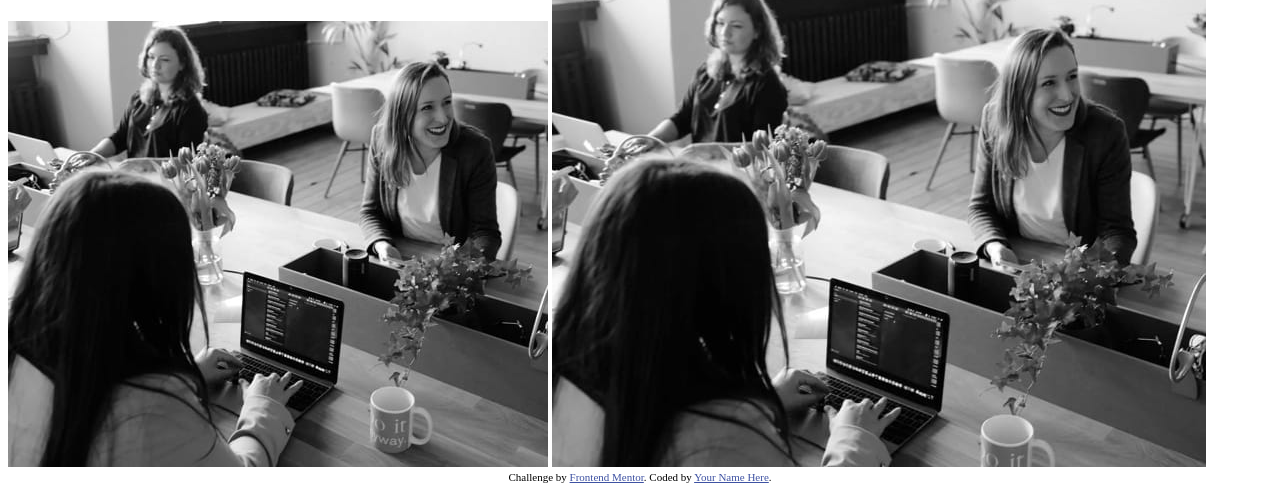
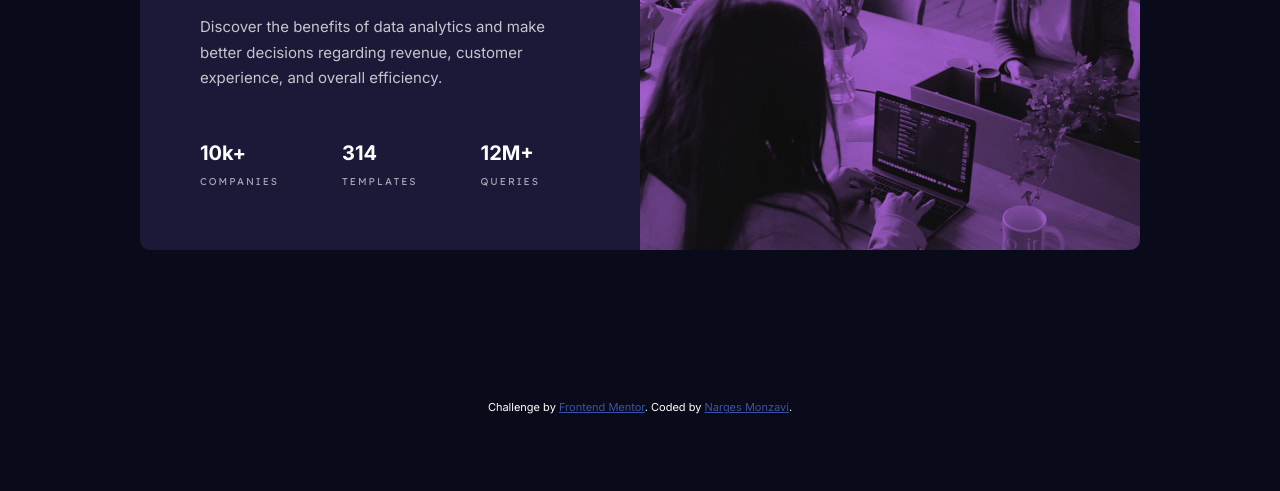
Before and after one commit to NargesMonzavi/stats-card, a plain HTML site: page index.html in a window 1280 px wide. Shown: the part 310-801 px from the top of the page. Drawn offline with Linux system fonts and the light colour scheme.

Commit message:
finish desktop version

```diff
--- /dev/null
+++ b/css/style.css
@@ -0,0 +1,97 @@
+/******************************/
+/* GENERAL */
+/******************************/
+
+* {
+  margin: 0;
+  padding: 0;
+  box-sizing: border-box;
+}
+
+body {
+  background-color: hsl(233, 47%, 7%);
+  font-size: 15px;
+  color: hsl(0, 0%, 100%);
+  font-family: "Inter";
+}
+
+/******************************/
+/* COMPONENT */
+/******************************/
+
+.component {
+  position: relative;
+
+  display: grid;
+  grid-template-columns: repeat(2, 1fr);
+
+  background-color: hsl(244, 38%, 16%);
+  width: 1000px;
+  height: 410px;
+
+  margin: 150px auto;
+  border-radius: 10px;
+}
+
+.component-text {
+  padding: 60px;
+}
+
+.title {
+  font-size: 35px;
+}
+
+.insight {
+  color: hsl(277, 64%, 61%);
+}
+
+.description {
+  color: hsla(0, 0%, 100%, 0.75);
+  margin-top: 30px;
+  line-height: 1.7;
+}
+
+.stats {
+  list-style: none;
+  display: flex;
+  justify-content: space-between;
+  margin-top: 50px;
+  margin-right: 40px;
+}
+
+.stats-number {
+  font-size: 20px;
+  font-weight: 700;
+}
+
+.stats-text {
+  font-family: "Lexend Deca";
+  font-weight: 400;
+  color: hsla(0, 0%, 100%, 0.6);
+  text-transform: uppercase;
+  letter-spacing: 2px;
+  font-size: 10px;
+  margin-top: 10px;
+}
+
+.component-img {
+  background-image: url(../images/image-header-desktop.jpg);
+  background-color: hsl(277, 64%, 61%);
+  background-blend-mode: multiply;
+  filter: contrast(90%);
+  border-top-right-radius: 10px;
+  border-bottom-right-radius: 10px;
+}
+
+/******************************/
+/* ATTRIBUTION */
+/******************************/
+
+.attribution {
+  font-size: 11px;
+  text-align: center;
+}
+
+.attribution a {
+  color: hsl(228, 45%, 44%);
+}
--- a/index.html
+++ b/index.html
@@ -3,7 +3,6 @@
   <head>
     <meta charset="UTF-8" />
     <meta name="viewport" content="width=device-width, initial-scale=1.0" />
-    <!-- displays site properly based on user's device -->
 
     <link
       rel="icon"
@@ -12,61 +11,51 @@
       href="./images/favicon-32x32.png"
     />
 
+    <link rel="preconnect" href="https://fonts.googleapis.com" />
+    <link rel="preconnect" href="https://fonts.gstatic.com" crossorigin />
+    <link
+      href="https://fonts.googleapis.com/css2?family=Inter:wght@400;700&family=Lexend+Deca&display=swap"
+      rel="stylesheet"
+    />
+
+    <link rel="stylesheet" href="css/style.css" />
+
     <title>Frontend Mentor | Stats preview card component</title>
-
-    <!-- Feel free to remove these styles or customise in your own stylesheet 👍 -->
-    <style>
-      .attribution {
-        font-size: 11px;
-        text-align: center;
-      }
-      .attribution a {
-        color: hsl(228, 45%, 44%);
-      }
-    </style>
   </head>
   <body>
     <section class="component">
       <section class="component-text">
-        <h1 class="title">Get insights that help your business grow.</h1>
+        <h1 class="title">
+          Get <span class="insight">insights</span> that help your business
+          grow.
+        </h1>
         <p class="description">
           Discover the benefits of data analytics and make better decisions
           regarding revenue, customer experience, and overall efficiency.
         </p>
 
-        <ul class="details">
-          <li class="details-item">
-            <p class="details-number">10k+</p>
-            <p class="details-text">companies</p>
+        <ul class="stats">
+          <li class="stats-item">
+            <p class="stats-number">10k+</p>
+            <p class="stats-text">companies</p>
           </li>
-          <li class="details-item">
-            <p class="details-number">314</p>
-            <p class="details-text">templates</p>
+          <li class="stats-item">
+            <p class="stats-number">314</p>
+            <p class="stats-text">templates</p>
           </li>
-          <li class="details-item">
-            <p class="details-number">12m+</p>
-            <p class="details-text">queries</p>
+          <li class="stats-item">
+            <p class="stats-number">12M+</p>
+            <p class="stats-text">queries</p>
           </li>
         </ul>
       </section>
-      <section class="component-img">
-        <img
-          class="img img1"
-          src="images/image-header-desktop.jpg"
-          alt="Component image"
-        />
-        <img
-          class="img img2"
-          src="images/image-header-mobile.jpg"
-          alt="Component image"
-        />
-      </section>
+      <section class="component-img"></section>
     </section>
     <div class="attribution">
       Challenge by
       <a href="https://www.frontendmentor.io?ref=challenge" target="_blank"
         >Frontend Mentor</a
-      >. Coded by <a href="#">Your Name Here</a>.
+      >. Coded by <a href="https://github.com/NargesMonzavi">Narges Monzavi</a>.
     </div>
   </body>
 </html>
```
